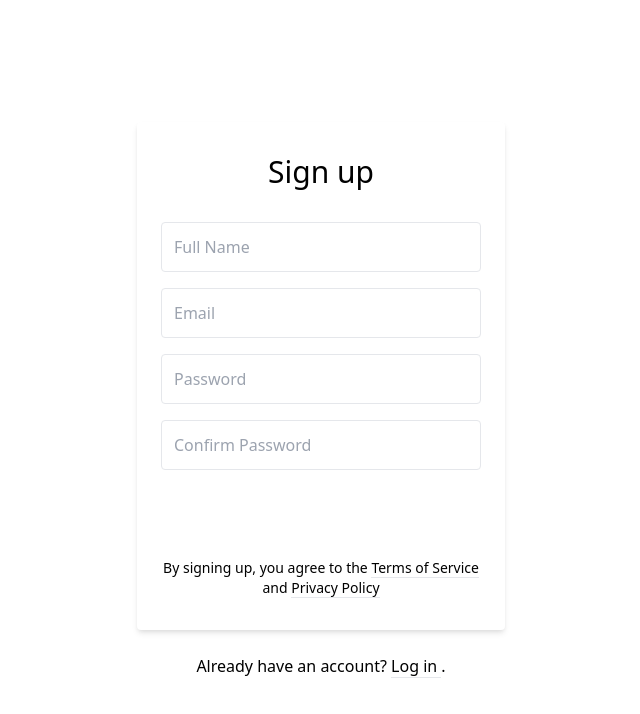
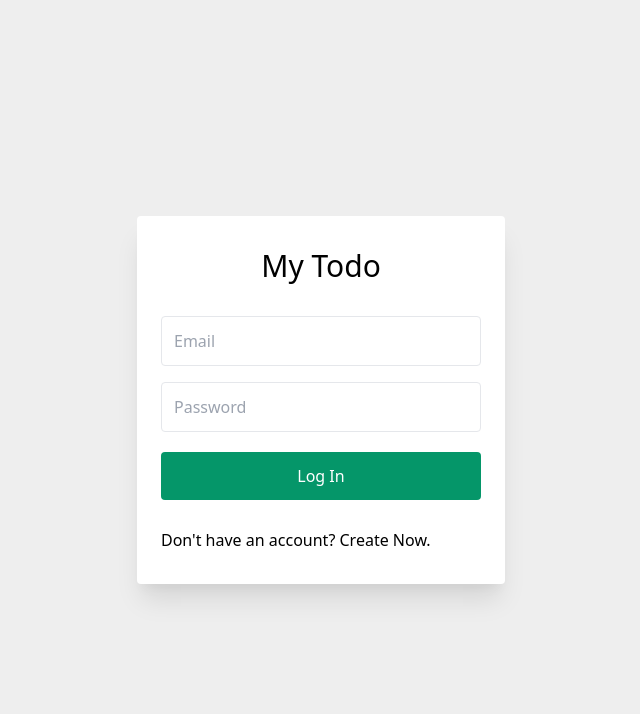
Before and after one commit to faisal-zahoor/todo, a Vue app: page /#/auth in a window 1280 px wide. Shown: the top 714 px of the page, without its empty margins (319-959 px from the left). Built offline with nearby package versions, Linux system fonts and the light colour scheme.

Commit message:
feat: auth completed

```diff
--- a/package.json
+++ b/package.json
@@ -9,6 +9,7 @@
   },
   "dependencies": {
     "core-js": "^3.6.5",
+    "firebase": "^9.5.0",
     "register-service-worker": "^1.7.1",
     "vue": "^2.6.11",
     "vue-router": "^3.2.0",
--- a/src/main.js
+++ b/src/main.js
@@ -3,6 +3,7 @@ import App from "./App.vue";
 import "./registerServiceWorker";
 import router from "./router";
 import store from "./store";
+import "./firebase";
 import "./index.css";
 
 Vue.config.productionTip = false;
--- a/src/views/Auth.vue
+++ b/src/views/Auth.vue
@@ -1,7 +1,7 @@
 <template>
   <div class="auth">
     <!-- component -->
-    <div class="bg-grey-lighter min-h-screen flex flex-col">
+    <div class="bg-grey min-h-screen flex flex-col">
       <div
         class="
           container
@@ -13,20 +13,15 @@
           px-2
         "
       >
-        <div class="bg-white px-6 py-8 rounded shadow-md text-black w-full">
-          <h1 class="mb-8 text-3xl text-center">Sign up</h1>
-          <input
-            type="text"
-            class="block border border-grey-light w-full p-3 rounded mb-4"
-            name="fullname"
-            placeholder="Full Name"
-          />
+        <div class="bg-white px-6 py-8 rounded shadow-xl w-full">
+          <h1 class="mb-8 text-3xl text-center">My Todo</h1>
 
           <input
-            type="text"
+            type="email"
             class="block border border-grey-light w-full p-3 rounded mb-4"
             name="email"
             placeholder="Email"
+            v-model="email"
           />
 
           <input
@@ -34,12 +29,7 @@
             class="block border border-grey-light w-full p-3 rounded mb-4"
             name="password"
             placeholder="Password"
-          />
-          <input
-            type="password"
-            class="block border border-grey-light w-full p-3 rounded mb-4"
-            name="confirm_password"
-            placeholder="Confirm Password"
+            v-model="password"
           />
 
           <button
@@ -49,42 +39,25 @@
               text-center
               py-3
               rounded
-              bg-green
+              bg-green-600
               text-white
-              hover:bg-green-dark
+              hover:bg-green-800
               focus:outline-none
               my-1
             "
+            @click="on_submit"
           >
-            Create Account
+            {{ auth_label }}
           </button>
 
-          <div class="text-center text-sm text-grey-dark mt-4">
-            By signing up, you agree to the
-            <a
-              class="no-underline border-b border-grey-dark text-grey-dark"
-              href="#"
-            >
-              Terms of Service
-            </a>
-            and
-            <a
-              class="no-underline border-b border-grey-dark text-grey-dark"
-              href="#"
-            >
-              Privacy Policy
-            </a>
-          </div>
-        </div>
+          <button
+            class="text-grey-dark mt-6"
+            @click="registration = !registration"
+          >
+            {{ other_action }}
+          </button>
 
-        <div class="text-grey-dark mt-6">
-          Already have an account?
-          <a
-            class="no-underline border-b border-blue text-blue"
-            href="../login/"
-          >
-            Log in </a
-          >.
+          <span class="text-red-400"> {{ error }}</span>
         </div>
       </div>
     </div>
@@ -92,13 +65,86 @@
 </template>
 
 <script>
+import {
+  getAuth,
+  createUserWithEmailAndPassword,
+  signInWithEmailAndPassword,
+} from 'firebase/auth'
+
 export default {
   data() {
     return {
+      registration: false,
       email: null,
-    };
+      password: null,
+      error: '',
+    }
   },
-};
+
+  computed: {
+    auth_label() {
+      return this.registration ? 'Sign Up' : 'Log In'
+    },
+    other_action() {
+      if (this.registration) return 'Already have an account? Log in.'
+
+      return "Don't have an account? Create Now."
+    },
+  },
+
+  methods: {
+    on_submit() {
+      if (!this.email || !this.password) {
+        alert('Please Give Email and Password')
+        return
+      }
+      if (this.registration) this.register()
+      else this.login()
+    },
+
+    register() {
+      const auth = getAuth()
+      createUserWithEmailAndPassword(auth, this.email, this.password)
+        .then((userCredential) => {
+          // Signed in
+          const user = userCredential.user
+          console.log(user)
+        })
+        .catch((error) => {
+          const errorCode = error.code
+          const errorMessage = error.message
+          console.log(errorCode, errorMessage)
+          this.error = errorCode
+        })
+    },
+
+    login() {
+      const auth = getAuth()
+      signInWithEmailAndPassword(auth, this.email, this.password)
+        .then(() => {
+          // Signed in
+          this.$router.push({ name: 'Home' })
+        })
+        .catch((error) => {
+          const errorCode = error.code
+          const errorMessage = error.message
+          console.log(errorCode, errorMessage)
+          this.error = errorCode
+        })
+    },
+  },
+
+  created() {
+    const auth = getAuth()
+    if (auth.currentUser) {
+      this.$router.push({ name: 'Home' })
+    }
+  },
+}
 </script>
 
-<style></style>
+<style>
+.bg-grey {
+  background-color: #eee;
+}
+</style>
--- a/src/views/Home.vue
+++ b/src/views/Home.vue
@@ -7,12 +7,20 @@
 
 <script>
 // @ is an alias to /src
-import TodoList from "@/components/TodoList.vue";
+import { getAuth } from 'firebase/auth'
+
+import TodoList from '@/components/TodoList.vue'
 
 export default {
-  name: "Home",
+  name: 'Home',
   components: {
     TodoList,
   },
-};
+  created() {
+    const auth = getAuth()
+    if (!auth.currentUser) {
+      this.$router.push({ name: 'Auth' })
+    }
+  },
+}
 </script>
--- a/tailwind.config.js
+++ b/tailwind.config.js
@@ -1,6 +1,6 @@
 module.exports = {
   purge: ["./index.html", "./src/**/*.vue,js,ts,jsx,tsx}"],
-  darkMode: "class", // or 'media' or 'class'
+  darkMode: false, // or 'media' or 'class'
   theme: {
     extend: {},
   },
```
Also changed, not shown: 1 other file (tests, documents, lock files or other folders).
